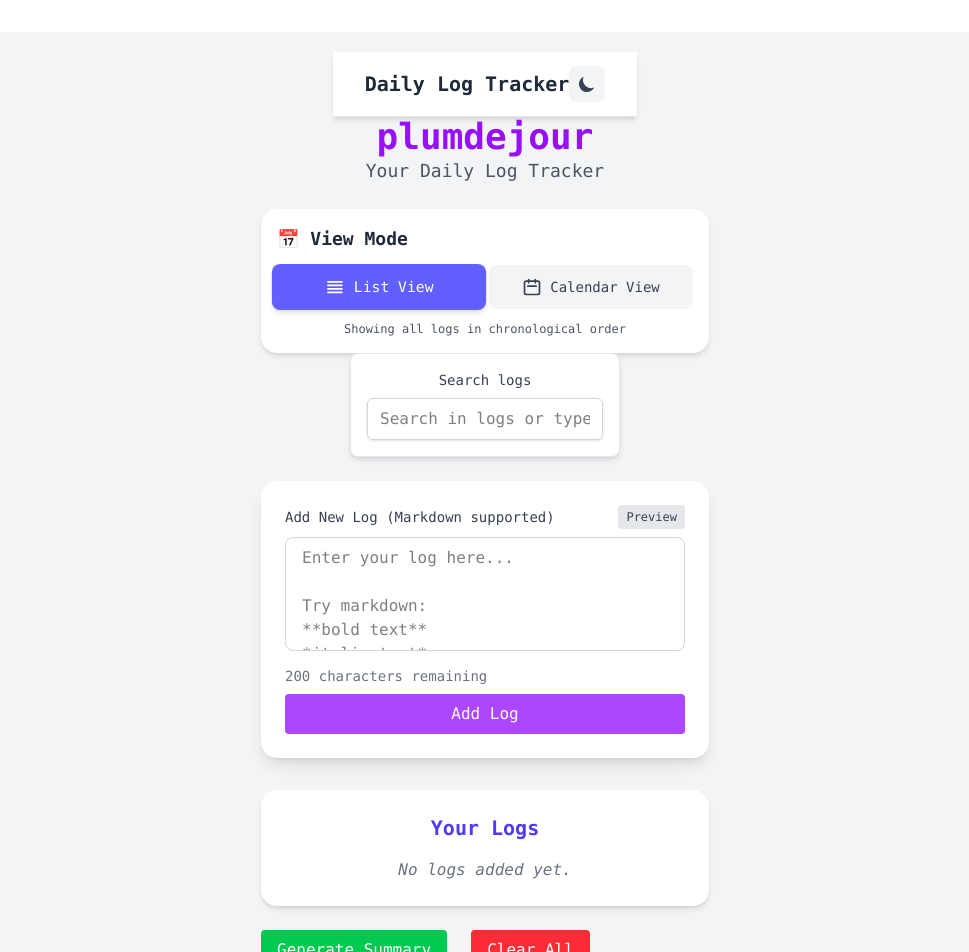
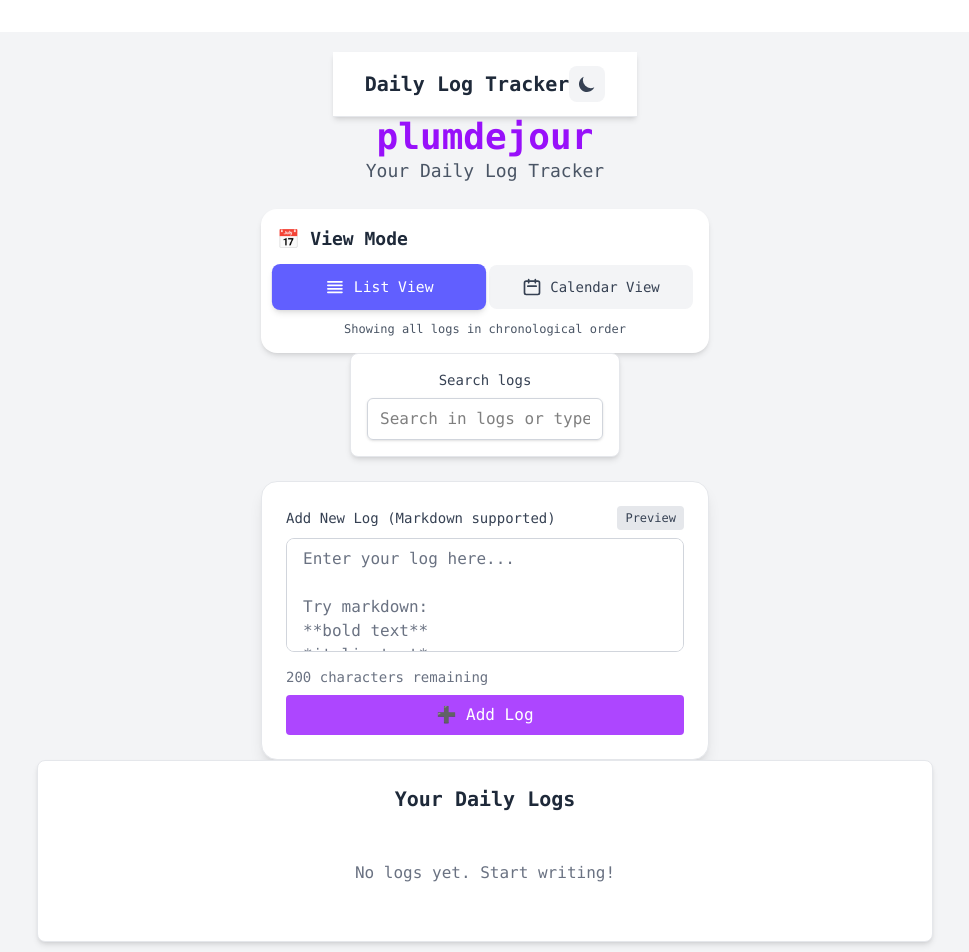
Before and after one commit to vatsark9/plumdejour, a React (Vite) app: page / in a window 1280 px wide. Shown: the top 952 px of the page, without its empty margins (155-1124 px from the left). Built offline with nearby package versions, Linux system fonts and the light colour scheme.

Commit message:
feat: Add edit existing logs functionality with full UI support

```diff
--- a/package.json
+++ b/package.json
@@ -19,6 +19,7 @@
     "react": "^19.1.1",
     "react-dom": "^19.1.1",
     "react-paginate": "^8.3.0",
+    "recharts": "^3.2.1",
     "tailwindcss": "^4.1.13"
   },
   "devDependencies": {
--- a/src/App.jsx
+++ b/src/App.jsx
@@ -42,6 +42,7 @@
   const [selectedTags, setSelectedTags] = useState([]);
   const [viewMode, setViewMode] = useState('list'); // 'list' or 'calendar'
   const [selectedDate, setSelectedDate] = useState(null);
+  const [editingLog, setEditingLog] = useState(null); // For editing existing logs
   const maxChars = 200;
 
   // Filter logs based on search and tags
@@ -72,6 +73,33 @@
         setSelectedDate(new Date());
       }
     }
+  };
+
+  const startEditing = (log) => {
+    setEditingLog(log);
+    setInput(log.text);
+  };
+
+  const saveEdit = () => {
+    if (editingLog && input.trim()) {
+      setLogs(logs.map(log =>
+        log.id === editingLog.id
+          ? { ...log, text: input.trim(), timestamp: new Date().toISOString() }
+          : log
+      ));
+      setEditingLog(null);
+      setInput("");
+
+      // Clear summary if it exists
+      if (summary) {
+        setSummary("");
+      }
+    }
+  };
+
+  const cancelEdit = () => {
+    setEditingLog(null);
+    setInput("");
   };
 
   const updateLog = (id, newText) => {
@@ -169,6 +197,9 @@
         setInput={setInput}
         addLog={addLog}
         logs={logs}
+        editingLog={editingLog}
+        saveEdit={saveEdit}
+        cancelEdit={cancelEdit}
       />
 
       {/* Conditional Rendering based on view mode */}
@@ -179,6 +210,7 @@
           searchTerm={searchTerm}
           selectedTags={selectedTags}
           onTagClick={handleTagClick}
+          onEditLog={startEditing}
         />
       ) : (
         <>
@@ -196,6 +228,7 @@
             onTagClick={handleTagClick}
             searchTerm={searchTerm}
             selectedTags={selectedTags}
+            onEditLog={startEditing}
           />
         </>
       )}
--- a/src/components/DateLogViewer.jsx
+++ b/src/components/DateLogViewer.jsx
@@ -7,7 +7,8 @@
   updateLog,
   onTagClick,
   searchTerm = '',
-  selectedTags = []
+  selectedTags = [],
+  onEditLog
 }) => {
   if (!selectedDate) {
     return (
@@ -131,10 +132,11 @@
                     })}
                   </span>
                   <button
-                    onClick={() => updateLog && updateLog(log.id, log.text)}
-                    className="text-xs text-indigo-600 dark:text-indigo-400 hover:text-indigo-800 dark:hover:text-indigo-300 transition-colors"
+                    onClick={() => onEditLog && onEditLog(log)}
+                    className="px-2 py-1 text-xs bg-blue-100 dark:bg-blue-900 text-blue-700 dark:text-blue-300 rounded-full hover:bg-blue-200 dark:hover:bg-blue-800 transition-colors"
+                    title="Edit this log"
                   >
-                    Edit
+                    ✏️ Edit
                   </button>
                 </div>
               )}
--- a/src/components/LogInput.jsx
+++ b/src/components/LogInput.jsx
@@ -1,21 +1,48 @@
 import { useState } from "react";
 import MarkdownRenderer from "./MarkdownRenderer";
 
-function LogInput({ maxChars, input, setInput, addLog }) {
+function LogInput({
+  maxChars,
+  input,
+  setInput,
+  addLog,
+  editingLog,
+  saveEdit,
+  cancelEdit
+}) {
   const [showPreview, setShowPreview] = useState(false);
 
+  const handleSubmit = () => {
+    if (editingLog) {
+      saveEdit();
+    } else {
+      addLog();
+    }
+  };
+
+  const isEditing = !!editingLog;
+
   return (
-    <div className="w-full max-w-md bg-white shadow-lg rounded-2xl p-6">
+    <div className="w-full max-w-md bg-white dark:bg-gray-800 shadow-lg rounded-2xl p-6 border border-gray-200 dark:border-gray-700">
+      {isEditing && (
+        <div className="mb-4 p-3 bg-blue-50 dark:bg-blue-900/20 border border-blue-200 dark:border-blue-700 rounded-lg">
+          <div className="flex items-center text-blue-800 dark:text-blue-200">
+            <span className="mr-2">✏️</span>
+            <span className="text-sm font-medium">Editing log from {editingLog.date}</span>
+          </div>
+        </div>
+      )}
+
       <div className="flex justify-between items-center mb-2">
-        <span className="text-sm font-medium text-gray-700">
-          Add New Log (Markdown supported)
+        <span className="text-sm font-medium text-gray-700 dark:text-gray-300">
+          {isEditing ? 'Edit Log' : 'Add New Log'} (Markdown supported)
         </span>
         <button
           onClick={() => setShowPreview(!showPreview)}
           className={`px-2 py-1 rounded text-xs transition ${
             showPreview
               ? "bg-blue-500 text-white hover:bg-blue-600"
-              : "bg-gray-200 text-gray-700 hover:bg-gray-300"
+              : "bg-gray-200 dark:bg-gray-600 text-gray-700 dark:text-gray-300 hover:bg-gray-300 dark:hover:bg-gray-500"
           }`}
         >
           {showPreview ? "Edit" : "Preview"}
@@ -23,11 +50,11 @@
       </div>
 
       {showPreview ? (
-        <div className="min-h-[80px] p-4 border border-gray-300 rounded-lg mb-2 bg-gray-50">
+        <div className="min-h-[80px] p-4 border border-gray-300 dark:border-gray-600 rounded-lg mb-2 bg-gray-50 dark:bg-gray-700">
           {input.trim() ? (
             <MarkdownRenderer content={input} />
           ) : (
-            <div className="text-gray-400 italic">
+            <div className="text-gray-400 dark:text-gray-500 italic">
               Preview will appear here...
             </div>
           )}
@@ -42,8 +69,8 @@
             }
           }}
           maxLength={maxChars}
-          placeholder="Enter your log here...&#10;&#10;Try markdown:&#10;**bold text**&#10;*italic text*&#10;`inline code`&#10;## Heading&#10;- List item"
-          className="w-full border border-gray-300 rounded-lg px-4 py-2 mb-2 focus:outline-none focus:ring-2 focus:ring-indigo-400 resize-none"
+          placeholder="Enter your log here...&#10;&#10;Try markdown:&#10;**bold text**&#10;*italic text*&#10;`inline code`&#10;## Heading&#10;- List item&#10;#tags #work #personal"
+          className="w-full border border-gray-300 dark:border-gray-600 rounded-lg px-4 py-2 mb-2 focus:outline-none focus:ring-2 focus:ring-indigo-400 dark:focus:ring-indigo-500 resize-none bg-white dark:bg-gray-700 text-gray-900 dark:text-gray-100 placeholder-gray-500 dark:placeholder-gray-400"
           rows="4"
         />
       )}
@@ -51,20 +78,40 @@
       <div className="flex justify-between items-center mb-2">
         <div
           className={`text-sm ${
-            input.length === maxChars ? "text-red-500" : "text-gray-500"
+            input.length === maxChars ? "text-red-500" : "text-gray-500 dark:text-gray-400"
           }`}
         >
           {maxChars - input.length} characters remaining
         </div>
       </div>
 
-      <button
-        onClick={addLog}
-        className="bg-purple-500 text-white px-4 py-2 rounded hover:bg-purple-600 transition w-full"
-        disabled={!input.trim()}
-      >
-        Add Log
-      </button>
+      <div className="flex gap-2">
+        {isEditing ? (
+          <>
+            <button
+              onClick={handleSubmit}
+              className="bg-green-500 dark:bg-green-600 text-white px-4 py-2 rounded hover:bg-green-600 dark:hover:bg-green-700 transition flex-1"
+              disabled={!input.trim()}
+            >
+              💾 Save Changes
+            </button>
+            <button
+              onClick={cancelEdit}
+              className="bg-gray-500 dark:bg-gray-600 text-white px-4 py-2 rounded hover:bg-gray-600 dark:hover:bg-gray-700 transition"
+            >
+              ✖️ Cancel
+            </button>
+          </>
+        ) : (
+          <button
+            onClick={handleSubmit}
+            className="bg-purple-500 dark:bg-purple-600 text-white px-4 py-2 rounded hover:bg-purple-600 dark:hover:bg-purple-700 transition w-full"
+            disabled={!input.trim()}
+          >
+            ➕ Add Log
+          </button>
+        )}
+      </div>
     </div>
   );
 }
--- a/src/components/LogList.jsx
+++ b/src/components/LogList.jsx
@@ -1,158 +1,75 @@
 
-import { useState } from 'react';
-import { useEffect } from 'react';
-import ReactPaginate from 'react-paginate';
+import { filterLogs, highlightTags } from '../utils/tagUtils';
+import MarkdownRenderer from './MarkdownRenderer';
 
-function LogList({ logs, updateLog }) {
-    const [editingId, setEditingId] = useState(null);
-    const [editText, setEditText] = useState('');
-    const [filteredLogs, setFilteredLogs] = useState(logs);
-    const [startDate, setStartDate] = useState('');
-    const [endDate, setEndDate] = useState('');
-    const [currentPage, setCurrentPage] = useState(0)
+const LogList = ({
+  logs,
+  searchTerm,
+  selectedTags,
+  onTagClick,
+  onEditLog
+}) => {
+  // Filter logs based on search and tags
+  const filteredLogs = filterLogs(logs, searchTerm, selectedTags);
 
-  const itemsPerPage = 10 ;
+  if (filteredLogs.length === 0) {
+    return (
+      <div className="w-full max-w-4xl bg-white dark:bg-gray-800 rounded-lg shadow-md border border-gray-200 dark:border-gray-700 p-6">
+        <h2 className="text-xl font-semibold text-gray-800 dark:text-white mb-4">
+          Your Daily Logs
+        </h2>
+        <p className="text-gray-500 dark:text-gray-400 text-center py-8">
+          {logs.length === 0 ? 'No logs yet. Start writing!' : 'No logs match your current filters.'}
+        </p>
+      </div>
+    );
+  }
 
-  const pageCount = Math.ceil(filteredLogs.length / itemsPerPage);
-  const offset = currentPage * itemsPerPage;
-  const currentLogs = filteredLogs.slice(offset, offset + itemsPerPage);
+  return (
+    <div className="w-full max-w-4xl bg-white dark:bg-gray-800 rounded-lg shadow-md border border-gray-200 dark:border-gray-700 p-6">
+      <h2 className="text-xl font-semibold text-gray-800 dark:text-white mb-4">
+        Your Daily Logs
+        <span className="text-sm font-normal text-gray-500 dark:text-gray-400 ml-2">
+          ({filteredLogs.length} {filteredLogs.length === 1 ? 'entry' : 'entries'})
+        </span>
+      </h2>
 
-    const handlePageClick = ({ selected }) => {
-        setCurrentPage(selected);
-    };
+      <div className="space-y-4">
+        {filteredLogs.map((log) => (
+          <div
+            key={log.id}
+            className="border border-gray-200 dark:border-gray-600 rounded-lg p-4 bg-gray-50 dark:bg-gray-700 hover:shadow-md transition-shadow"
+          >
+            <div className="flex justify-between items-start mb-2">
+              <div className="text-sm text-gray-500 dark:text-gray-400">
+                {new Date(log.timestamp || log.date).toLocaleDateString('en-US', {
+                  weekday: 'short',
+                  year: 'numeric',
+                  month: 'short',
+                  day: 'numeric',
+                  hour: '2-digit',
+                  minute: '2-digit'
+                })}
+              </div>
+              <button
+                onClick={() => onEditLog(log)}
+                className="px-3 py-1 text-xs bg-blue-100 dark:bg-blue-900 text-blue-700 dark:text-blue-300 rounded-full hover:bg-blue-200 dark:hover:bg-blue-800 transition-colors"
+                title="Edit this log"
+              >
+                ✏️ Edit
+              </button>
+            </div>
 
-  useEffect(() => {
-    setCurrentPage(0);
-
-        const filterLogs = () => {
-            const start = startDate ? new Date(startDate) : null;
-            const end = endDate ? new Date(endDate) : null;
-
-            if (end) end.setHours(23, 59, 59, 999);
-
-            const filtered = logs.filter((log) => {
-                if (!startDate && !endDate) return true;
-                if (!log.date) return false;
-
-
-                const logDate = new Date(log.date);
-
-                if (start && logDate < start) return false;
-                if (end && logDate > end) return false;
-
-                return true;
-            });
-
-            setFilteredLogs(filtered);
-        };
-
-        filterLogs();
-    }, [logs, startDate, endDate]);
-
-    const clearFilters = () => {
-        setStartDate('');
-        setEndDate('');
-    };
-
-    const startEdit = (log) => {
-        setEditingId(log.id);
-        setEditText(typeof log === 'string' ? log : log.text);
-    };
-
-    const saveEdit = (id) => {
-        if (editText.trim()) {
-            updateLog(id, editText.trim());
-            setEditingId(null);
-            setEditText('');
-        }
-    };
-
-    const cancelEdit = () => {
-        setEditingId(null);
-        setEditText('');
-    };
-
-    return (
-        <div className="w-full max-w-md mt-8 bg-white shadow-md rounded-2xl p-6">
-            <div>
-                <h2 className="text-xl font-semibold text-indigo-600 mb-4">Your Logs</h2>
-                <div>
-                    {logs.length > 0 && (
-                        <div className="flex items-center space-x-2 p-3 bg-gray-50 rounded-lg mb-4">
-                            <input
-                                type="date"
-                                value={startDate}
-                                onChange={(e) => {
-                                    setStartDate(e.target.value);
-                                }}
-                                className="w-full p-2 border border-gray-300 rounded-md text-sm"
-                                aria-label="Start Date"
-                            />
-                            <span className="text-gray-500">-</span>
-                            <input
-                                type="date"
-                                value={endDate}
-                                onChange={(e) => {
-                                    setEndDate(e.target.value);
-                                }}
-                                className="w-full p-2 border border-gray-300 rounded-md text-sm"
-                                aria-label="End Date"
-                            />
-                            <button
-                                onClick={clearFilters}
-                                className="px-3 py-2 text-sm text-gray-600 bg-gray-200 rounded-md hover:bg-gray-300"
-                            >
-                                Clear
-                            </button>
-                        </div>
-
-                    )}
-                </div>
+            <div className="text-gray-800 dark:text-gray-200">
+              <MarkdownRenderer
+                content={highlightTags(log.text, onTagClick, searchTerm)}
+              />
             </div>
-            {filteredLogs.length > 0 ? (
-              <>
-                <ul className="list-disc list-inside space-y-2 text-gray-700">
-                    {currentLogs.map((log, index) => (
-                        <li
-                            key={index}
-                            className="bg-gray-100 p-3 rounded-lg flex justify-between items-center"
-                        >
-                            <span className="text-gray-800">
-                                {typeof log === 'string' ? log : log.text}
-                            </span>
-                            {typeof log === 'object' && log.date && (
-                                <span className="text-xs text-gray-500 ml-2 flex-shrink-0">
-                                    {log.date}
-                                </span>
-                            )}
-                        </li>
-                    ))}
-                </ul>
-                {pageCount > 1 && (
-                        <ReactPaginate
-                            previousLabel="←"
-                            nextLabel="→"
-                            pageCount={pageCount}
-                            onPageChange={handlePageClick}
-                            containerClassName="flex items-center justify-center gap-2 mt-4"
-                            pageClassName="px-3 py-1 rounded hover:bg-gray-100"
-                            pageLinkClassName="text-indigo-600"
-                            previousClassName="px-3 py-1 rounded hover:bg-gray-100"
-                            nextClassName="px-3 py-1 rounded hover:bg-gray-100"
-                            previousLinkClassName="text-indigo-600"
-                            nextLinkClassName="text-indigo-600"
-                            activeClassName="bg-indigo-600"
-                            activeLinkClassName="text-white hover:text-white"
-                            disabledClassName="text-gray-300 hover:bg-transparent cursor-not-allowed"
-                        />
-                    )}
-                    </>
-            ) : (
-                <p className="text-gray-500 italic">No logs added yet.</p>
-        )}
-
-        </div>
-    );
-}
+          </div>
+        ))}
+      </div>
+    </div>
+  );
+};
 
 export default LogList;
```
Also changed, not shown: 1 other file (tests, documents, lock files or other folders).
